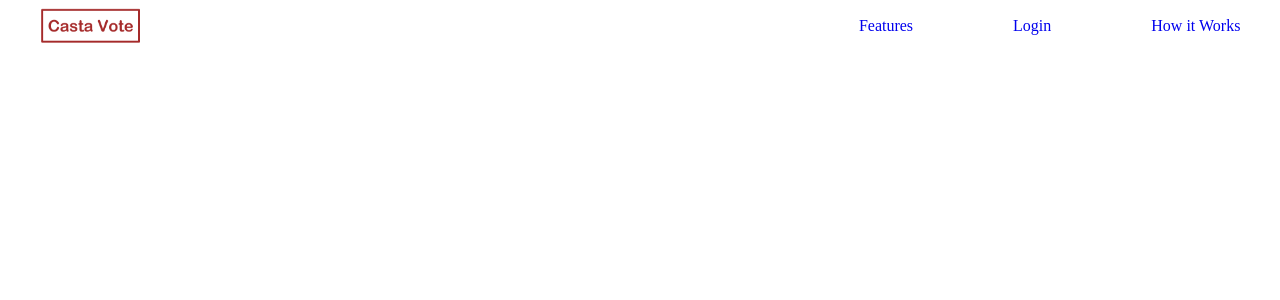
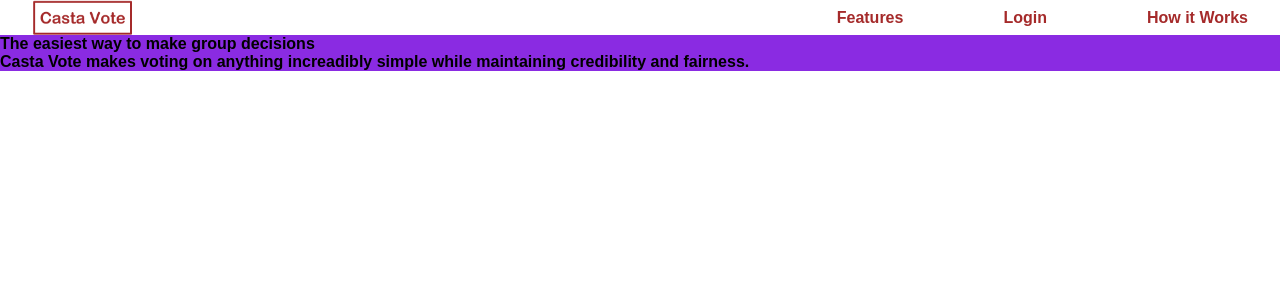
Before and after one commit to chris-wamae/kindledecision, a React (Create React App) app in the folder front-end/: page / in a window 1280 px wide. Shown: the top 300 px of the page. Built offline with nearby package versions, Linux system fonts and the light colour scheme.

Commit message:
Created landing page

```diff
--- a/front-end/src/App.css
+++ b/front-end/src/App.css
@@ -0,0 +1,7 @@
+:root
+{
+--auburn:#A52A2A;
+--chefchaouenBlue:#478FE3;
+--lavender:#E1E8FF;
+--persianBlue:#192BC2;
+}
--- a/front-end/src/index.css
+++ b/front-end/src/index.css
@@ -0,0 +1,5 @@
+*{
+margin:0px;
+padding:0px;
+box-sizing:border-box;
+}
--- /dev/null
+++ b/front-end/src/styles/Landingpage.css
@@ -0,0 +1,4 @@
+.main{
+    /* color:var(--lavender); */
+    background-color: blueviolet;
+}
--- a/front-end/src/styles/Navbar.css
+++ b/front-end/src/styles/Navbar.css
@@ -1,3 +1,9 @@
+div{
+   font-family: Arial, Helvetica, sans-serif;
+   font-size:16px;
+   font-weight:600;
+}
+
 #app-icon
 {
 padding:0px;
@@ -22,5 +28,5 @@ height:35px;
 .nav-links a{
     text-decoration:none;
     margin-left:100px;
-
+    color:var(--auburn);
 }
--- a/front-end/src/views/Landingpage.js
+++ b/front-end/src/views/Landingpage.js
@@ -1,10 +1,36 @@
 import Navbar from "../components/Navbar"
+import "../styles/Landingpage.css"
 
 function Landingpage(){
     const navItems = ["Features", "Login", "How it Works"]
     return (
      <>
      <Navbar navItems={navItems}/>
+     <div class="main">
+
+      <div class="info">
+
+        <div class="info-text">
+
+            <div class="main-header">
+                The easiest way to make group decisions
+            </div>
+
+            <div class="sub-header">
+                Casta Vote makes voting on anything increadibly simple while maintaining credibility and fairness.
+            </div>
+
+        </div>
+
+        <div class="info-img">
+        </div>
+
+      </div>
+
+      <div class="buttons">
+      </div>
+
+     </div>
      </>
     )
 }
```
